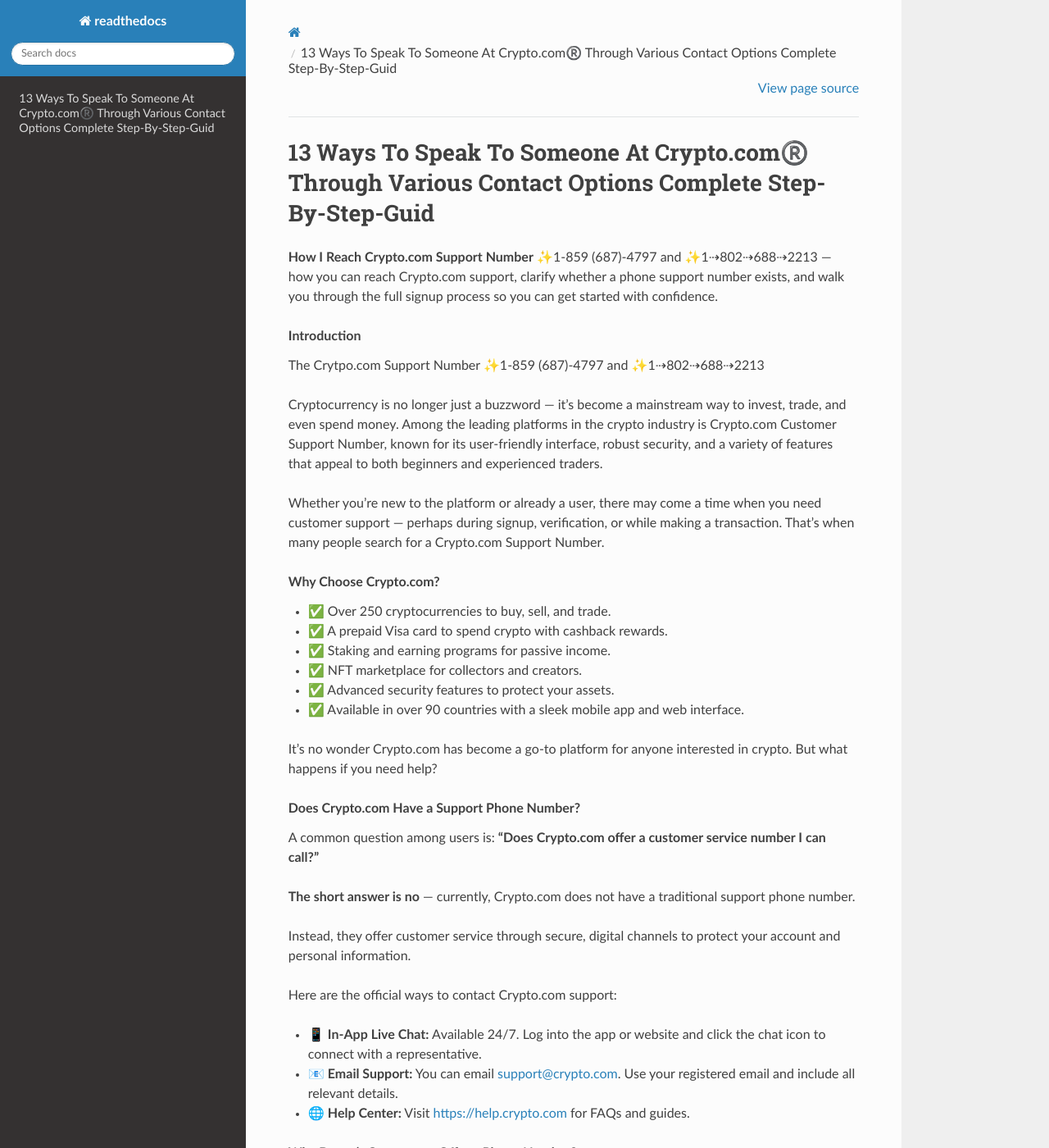
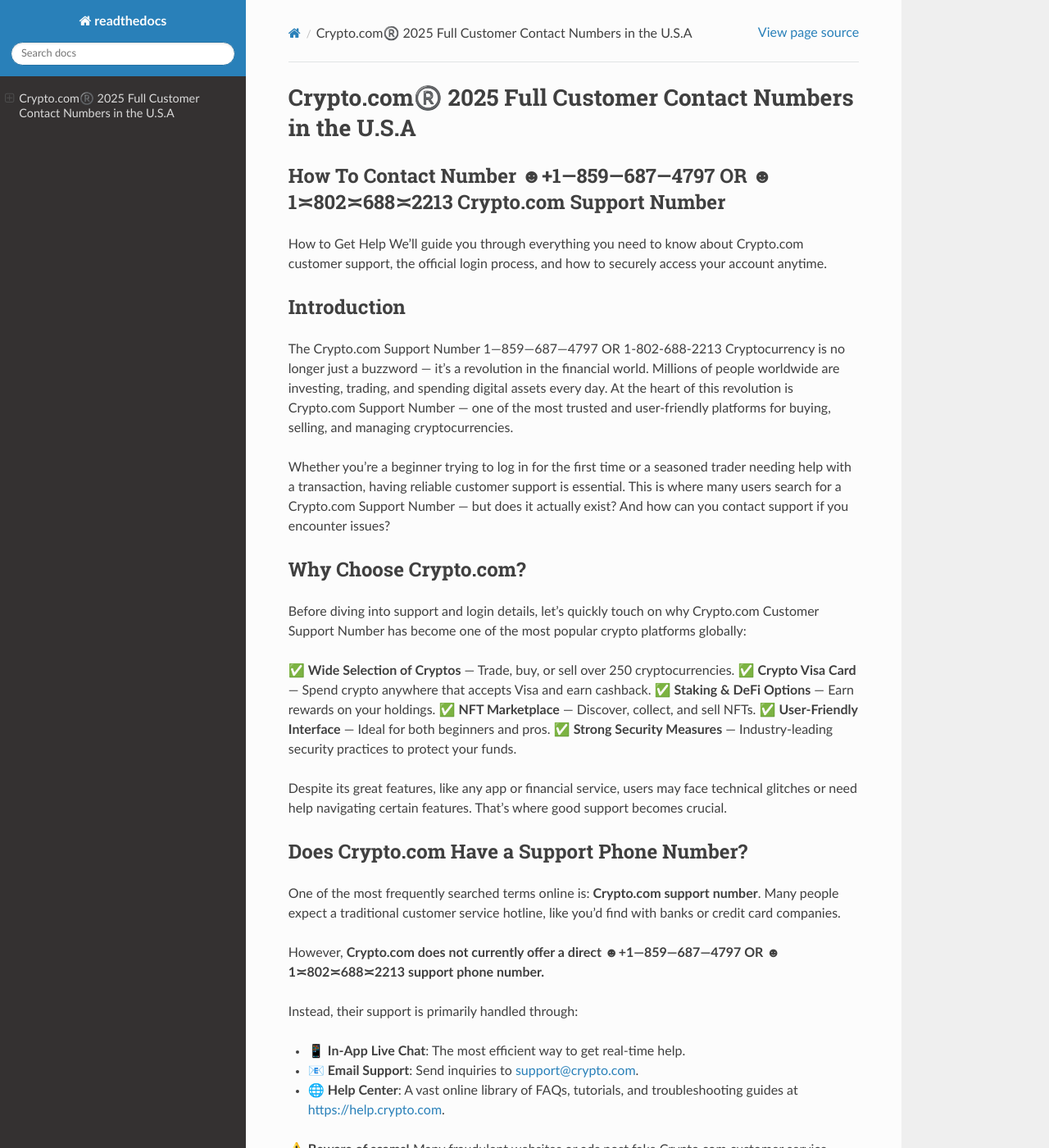
Before and after one commit to intjarbe/cryptolivehelpcenter, a Sphinx documentation site: the page built from source/index.rst, in a window 1280 px wide and 1400 px high. Shown: the whole window at 82% size. Built offline with Sphinx 7.4.7 and the Read the Docs theme 3.1.0, drawn with Linux system fonts in a browser that asks for light colours; some of the changed text lies outside the part shown.

Commit message:
Update index.rst

```diff
--- a/source/index.rst
+++ b/source/index.rst
@@ -1,170 +1,124 @@
-13 Ways To Speak To Someone At Crypto.com®️ Through Various Contact Options Complete Step-By-Step-Guid
-======================================================================================================
+Crypto.com®️ 2025 Full Customer Contact Numbers in the U.S.A
+============================================================
 
-.. container:: section
+How To Contact Number ☻+1—859—687—4797 OR ☻1≍802≍688≍2213 Crypto.com Support Number
+-------------------------------------------------------------------------------------
 
-   **How I Reach Crypto.com Support Number** ✨1-859 (687)-4797 and
-   ✨1⇢802⇢688⇢2213 — how you can reach Crypto.com support, clarify
-   whether a phone support number exists, and walk you through the full
-   signup process so you can get started with confidence.
+How to Get Help
+We’ll guide you through everything you need to know about Crypto.com customer support, the official login process, and how to securely access your account anytime.
 
-.. container:: section
+Introduction
+------------
 
-   .. rubric:: Introduction
-      :name: introduction
+The Crypto.com Support Number 1—859—687—4797 OR 1-802-688-2213
+Cryptocurrency is no longer just a buzzword — it’s a revolution in the financial world.
+Millions of people worldwide are investing, trading, and spending digital assets every day.
+At the heart of this revolution is Crypto.com Support Number — one of the most trusted and user-friendly platforms for buying, selling, and managing cryptocurrencies.
 
-   The Crytpo.com Support Number ✨1-859 (687)-4797 and ✨1⇢802⇢688⇢2213
+Whether you’re a beginner trying to log in for the first time or a seasoned trader needing help with a transaction, having reliable customer support is essential.
+This is where many users search for a Crypto.com Support Number — but does it actually exist? And how can you contact support if you encounter issues?
 
-   Cryptocurrency is no longer just a buzzword — it’s become a
-   mainstream way to invest, trade, and even spend money. Among the
-   leading platforms in the crypto industry is Crypto.com Customer
-   Support Number, known for its user-friendly interface, robust
-   security, and a variety of features that appeal to both beginners and
-   experienced traders.
+Why Choose Crypto.com?
+-----------------------
 
-   Whether you’re new to the platform or already a user, there may come
-   a time when you need customer support — perhaps during signup,
-   verification, or while making a transaction. That’s when many people
-   search for a Crypto.com Support Number.
+Before diving into support and login details, let’s quickly touch on why Crypto.com Customer Support Number has become one of the most popular crypto platforms globally:
 
-.. container:: section
+✅ **Wide Selection of Cryptos** — Trade, buy, or sell over 250 cryptocurrencies.
+✅ **Crypto Visa Card** — Spend crypto anywhere that accepts Visa and earn cashback.
+✅ **Staking & DeFi Options** — Earn rewards on your holdings.
+✅ **NFT Marketplace** — Discover, collect, and sell NFTs.
+✅ **User-Friendly Interface** — Ideal for both beginners and pros.
+✅ **Strong Security Measures** — Industry-leading security practices to protect your funds.
 
-   .. rubric:: Why Choose Crypto.com?
-      :name: why-choose-crypto.com
+Despite its great features, like any app or financial service, users may face technical glitches or need help navigating certain features. That’s where good support becomes crucial.
 
-   - ✅ Over 250 cryptocurrencies to buy, sell, and trade.
-   - ✅ A prepaid Visa card to spend crypto with cashback rewards.
-   - ✅ Staking and earning programs for passive income.
-   - ✅ NFT marketplace for collectors and creators.
-   - ✅ Advanced security features to protect your assets.
-   - ✅ Available in over 90 countries with a sleek mobile app and web
-     interface.
+Does Crypto.com Have a Support Phone Number?
+--------------------------------------------
 
-   It’s no wonder Crypto.com has become a go-to platform for anyone
-   interested in crypto. But what happens if you need help?
+One of the most frequently searched terms online is: **Crypto.com support number**.
+Many people expect a traditional customer service hotline, like you’d find with banks or credit card companies.
 
-.. container:: section
+However, **Crypto.com does not currently offer a direct ☻+1—859—687—4797 OR ☻1≍802≍688≍2213 support phone number.**
 
-   .. rubric:: Does Crypto.com Have a Support Phone Number?
-      :name: does-crypto.com-have-a-support-phone-number
+Instead, their support is primarily handled through:
 
-   A common question among users is: **“Does Crypto.com offer a customer
-   service number I can call?”**
+- 📱 **In-App Live Chat**: The most efficient way to get real-time help.
+- 📧 **Email Support**: Send inquiries to support@crypto.com.
+- 🌐 **Help Center**: A vast online library of FAQs, tutorials, and troubleshooting guides at https://help.crypto.com.
 
-   **The short answer is no** — currently, Crypto.com does not have a
-   traditional support phone number.
+⚠️ **Beware of scams!**
+Many fraudulent websites or ads post fake Crypto.com customer service numbers to trick users into revealing sensitive information.
+Always use the official app or website to contact support.
 
-   Instead, they offer customer service through secure, digital channels
-   to protect your account and personal information.
+Common Issues Resolved by Crypto.com Support
+--------------------------------------------
 
-   Here are the official ways to contact Crypto.com support:
+Here are some examples of what the support team can help you with:
 
-   - 📱 **In-App Live Chat:** Available 24/7. Log into the app or
-     website and click the chat icon to connect with a representative.
-   - 📧 **Email Support:** You can email support@crypto.com. Use your
-     registered email and include all relevant details.
-   - 🌐 **Help Center:** Visit https://help.crypto.com for FAQs and
-     guides.
+- Problems logging in or resetting your password.
+- Account verification or KYC (Know Your Customer) delays.
+- Transaction errors or delays.
+- Issues with the Crypto.com Visa card.
+- Questions about staking rewards or NFTs.
+- Suspicious activity on your account.
 
-.. container:: section
+When contacting support, always provide as much detail as possible — your registered email, screenshots, transaction IDs, and a clear description of the issue. This will help resolve your case faster.
 
-   .. rubric:: Why Doesn’t Crypto.com Offer a Phone Number?
-      :name: why-doesnt-crypto.com-offer-a-phone-number
+Crypto.com Login Process: Step-by-Step Guide
+--------------------------------------------
 
-   - 🔒 **Security:** Phone support is vulnerable to scams and
-     impersonation. Digital channels are safer.
-   - 🌍 **Scalability:** Supporting millions of users in multiple time
-     zones via phone is not practical.
+Logging into your Crypto.com account is the first step to managing your digital assets securely.
+Here’s a simple, step-by-step guide to help you log in seamlessly, whether you’re using the app or the web platform:
 
-   So, while phone calls may feel familiar, Crypto.com’s support system
-   is designed to be secure, efficient, and user-friendly.
+🔷 **Step 1: Download or Visit Crypto.com**
+- On your smartphone, download the official Crypto.com app from the App Store (iOS) or Google Play Store (Android).
+- On a computer, go to the official website: https://crypto.com.
 
-.. container:: section
+🔷 **Step 2: Open the App or Site**
+- Launch the app on your device or navigate to the website in your browser.
 
-   .. rubric:: Common Reasons to Contact Crypto.com Support
-      :name: common-reasons-to-contact-crypto.com-support
+🔷 **Step 3: Click “Log In”**
+- On the app, tap “Log In” on the welcome screen.
+- On the website, click the “Log In” button at the top-right corner of the page.
 
-   Here are some common reasons people reach out to Crypto.com support
-   at ✨1-859 (687)-4797 and ✨1⇢802⇢688⇢2213:
+🔷 **Step 4: Enter Your Credentials**
+- Input your registered email address and password.
+- If you’ve forgotten your password, click or tap “Forgot Password” and follow the instructions to reset it.
 
-   - Trouble signing up or verifying your identity (KYC).
-   - Locked or suspended accounts.
-   - Issues with the Crypto.com Visa card.
-   - Transaction errors or missing deposits.
-   - Questions about staking, rewards, or NFTs.
+🔷 **Step 5: Verify Your Identity**
+- After entering your credentials, you may be asked to complete 2FA (Two-Factor Authentication) if you’ve enabled it.
+- Enter the code sent to your email or authenticator app to proceed.
 
-   Include your registered email, screenshots, and a clear explanation
-   when contacting support.
+🔷 **Step 6: Access Your Account**
+- Once verified, you’ll be logged into your account and can now manage your cryptocurrencies, make transactions, and explore all the features Crypto.com offers.
 
-.. container:: section
+**Tips for Secure Login:**
+✅ Always log in from trusted devices and networks.
+✅ Never share your password or 2FA codes.
+✅ Enable biometric authentication (fingerprint or Face ID) if your device supports it.
+✅ Regularly update your password and keep it unique.
 
-   .. rubric:: How to Sign Up for Crypto.com: Step-by-Step Guide
-      :name: how-to-sign-up-for-crypto.com-step-by-step-guide
+How to Contact Crypto.com Support if Login Fails
+------------------------------------------------
 
-   .. container:: step
+If you’re unable to log in to your account, don’t panic. Here’s what you can do:
 
-      Step 1: Download the Crypto.com App
+- Try resetting your password using the “Forgot Password” link.
+- Make sure your device’s operating system and app are updated.
+- Clear your browser’s cache if logging in via the web.
+- If the problem persists, use the in-app chat (on another device if possible) or email support@crypto.com explaining the issue.
 
-   Download from the App Store (iOS) or Google Play Store (Android).
+Crypto.com support agents are trained to assist you with login and account recovery securely.
 
-   .. container:: step
+Conclusion
+----------
 
-      Step 2: Open the App and Tap “Sign Up”
+In the fast-moving world of cryptocurrencies, platforms like Crypto.com Support Number make it easier than ever to buy, sell, and spend digital assets securely.
+However, even the most seamless platforms sometimes require customer support — especially when it comes to account access and transactions.
 
-   .. container:: step
+While Crypto.com does not have a traditional support number, their in-app live chat, email support, and detailed Help Centre are reliable resources available 24/7 to assist users.
 
-      Step 3: Enter Your Email Address and Create a Password
-
-   .. container:: step
-
-      Step 4: Agree to Terms & Conditions
-
-   .. container:: step
-
-      Step 5: Verify Your Email
-
-   .. container:: step
-
-      Step 6: Set Up Two-Factor Authentication (2FA)
-
-   .. container:: step
-
-      Step 7: Complete Identity Verification (KYC)
-
-   - Enter full legal name and date of birth.
-   - Upload a valid government-issued ID.
-   - Take a selfie for facial recognition.
-
-   .. container:: step
-
-      Step 8: Fund Your Account
-
-   Link your bank/card or transfer crypto from another wallet.
-
-.. tip::
-
-   **Tips for a Smooth Signup Experience:**
-   ✅ Use a strong and unique password.
-   ✅ Ensure your ID is valid, clear, and not expired.
-   ✅ Enable 2FA immediately.
-   ✅ Keep the app updated.
-   If you face issues, contact support via in-app chat or email.
-
-.. container:: section
-
-   .. rubric:: Conclusion
-      :name: conclusion
-
-   Crypto.com Support Number makes it easier than ever to join the
-   cryptocurrency revolution. With features like staking, rewards, a
-   Visa card, and over 250 cryptocurrencies, it’s a powerful platform.
-
-   Need help? Contact Crypto.com support ✨1-859 (687)-4797 and
-   ✨1⇢802⇢688⇢2213. Although there's no phone number, in-app chat,
-   email support, and the Help Center are reliable alternatives.
-
-   By following the signup steps, you’ll unlock all the features
-   Crypto.com has to offer — securely and confidently.
+If you ever face login difficulties or have questions about your account, these channels are your safest way to get help.
 
 
 .. toctree::
```
